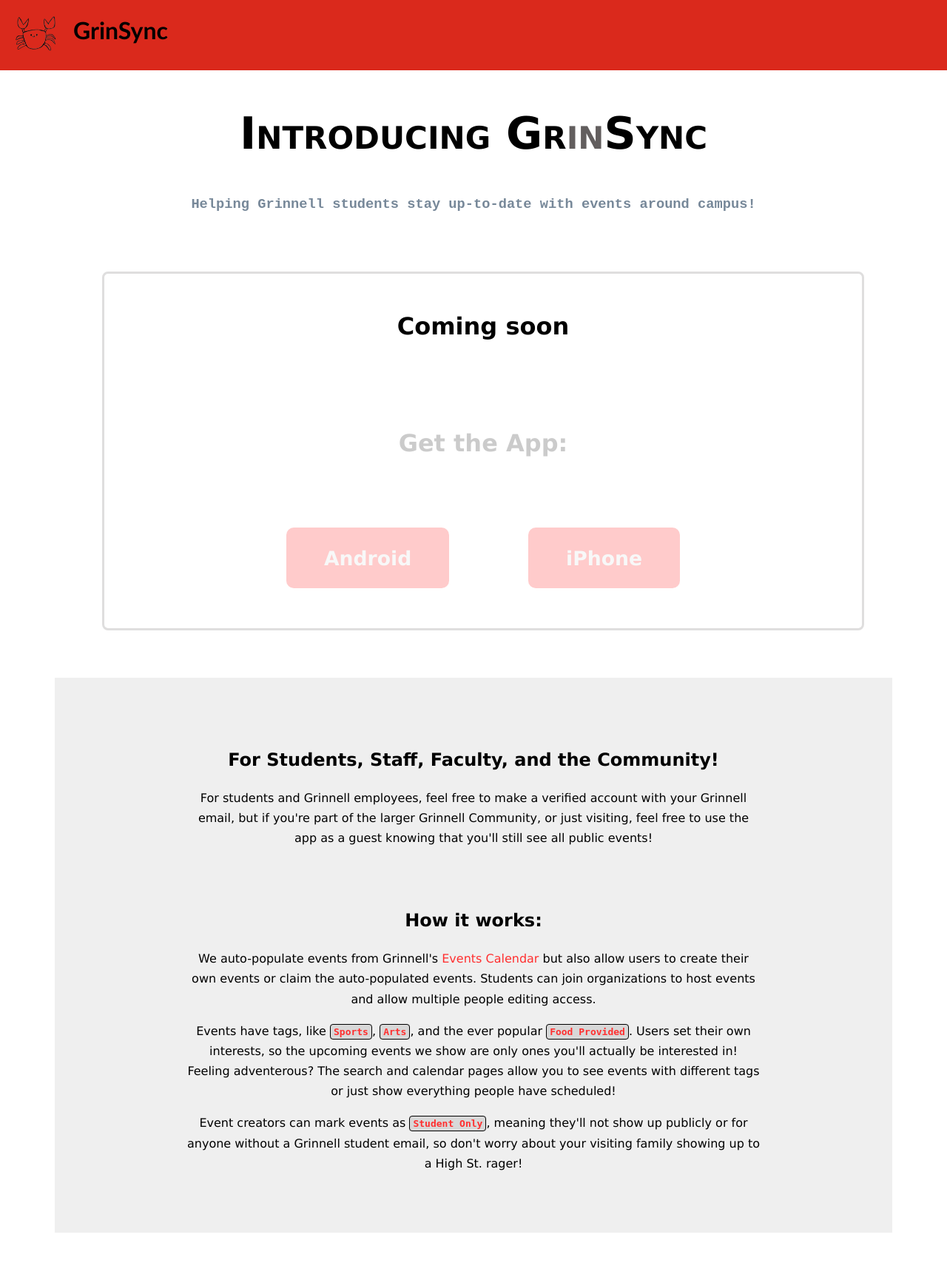
After one commit to GrinSync/GrinSyncBackend, a Django app: page / in a window 1280 px wide. The commit adds this page. Shown: the whole page at 74% size. Run offline with Django 5.2, Linux system fonts and the light colour scheme; parts of the project's set-up code (start-up, migrations or seed data) failed here and were passed over.

Commit message:
Add Basic Homepage to Site

```diff
--- a/GrinSync/urls.py
+++ b/GrinSync/urls.py
@@ -20,6 +20,7 @@ from rest_framework.authtoken import views as tokenViews
 from api import views as apiViews
 
 urlpatterns = [
+    path('', apiViews.home, name = 'homePage'),
     path('admin/', admin.site.urls),
     path('api/search', apiViews.search, name = 'search'),
     path('api/getUser', apiViews.getUser, name = 'getUser'),
--- a/api/static/base.css
+++ b/api/static/base.css
@@ -69,3 +69,94 @@ table.tagTable h4{
     border-width: 1px;
     height: 28px;
 }
+
+
+/* For the home page */
+div.welcomeHeader {
+    text-align: center;
+    margin-bottom: 10vh;
+}
+
+div.welcomeHeader h2{
+    font-family: Verdana, Geneva, Tahoma, sans-serif;
+    font-size: 45pt;
+    font-variant-caps: small-caps;
+}
+
+div.welcomeHeader h3{
+    font-family: 'Courier New', Courier, monospace;
+    color: lightslategray;
+}
+
+span.inText{
+    color: #625e5e;
+}
+
+.getTheApp{
+    padding: 2vw;
+    max-width: 76vw;
+    margin-left: 10vw;
+    padding-bottom: 10vh;
+    /*! background-color: #dfdede; */
+    border-radius: 8px;
+    text-align: center;
+    border: 3px solid #dfdede;
+}
+
+.getTheApp h2{
+    margin-bottom: 15vh;
+    font-family: Geneva, Tahoma, sans-serif;
+    font-size: xx-large;
+}
+
+.getTheApp a{
+    padding: 2vw 4vw;
+    border-radius: 10px;
+    margin: 1vw 4vw;
+    background: red;
+    color: #dfdede;
+    text-decoration: none;
+    font-family: Verdana, Geneva, Tahoma, sans-serif;
+    font-weight: bold;
+    font-size: 20pt;
+}
+
+div.overview{
+    text-align: center;
+    background-color: #eeeeeeee;
+    font-family: Verdana, Geneva, Tahoma, sans-serif;
+    margin: 5vw;
+    padding: 1vw;
+    padding-bottom: 8vh;
+}
+
+div.overview h2{
+    font-weight: bold;
+    padding-top: 8vh;
+    padding-bottom: .5vh;
+}
+
+div.overview p{
+    font-family: Geneva, Tahoma, sans-serif;
+    padding: 0 15%;
+    line-height: 1.7;
+}
+
+div.overview p a{
+    color: #ff2f2f;
+    text-decoration: none;
+}
+div.overview p a:hover{
+    color: #970c0c;
+    text-decoration: none;
+}
+
+div.overview p code{
+    border: 1px solid black;
+    border-radius: 4px;
+    background-color: #d8d8d8;
+    font-family: monospace;
+    padding: 2px 4px;
+    font-weight: bold;
+    color: #ff2f2f;
+}
--- /dev/null
+++ b/api/templates/home.html
@@ -0,0 +1,38 @@
+{% extends 'base.html' %}
+
+{% block content %}
+  <div class="welcomeHeader">
+    <h2>Introducing Gr<span class="inText">in</span>Sync </h2>
+    <h3>Helping Grinnell students stay up-to-date with events around campus!</h3>
+  </div>
+
+
+  <div class="getTheApp">
+    <h2>Coming soon</h2>
+    <div style="opacity: 20%;">
+        <h2>Get the App:</h2>
+        <a href="">Android</a>
+        <a href="">iPhone</a>
+    </div>
+  </div>
+
+  <div class="overview">
+    <h2>For Students, Staff, Faculty, and the Community!</h2>
+    <p>For students and Grinnell employees, feel free to make a verified account with your Grinnell email, but
+if you're part of the larger Grinnell Community, or just visiting, feel free to use the app as a guest knowing
+that you'll still see all public events!
+    </p>
+
+    <h2>How it works:</h2>
+    <p>We auto-populate events from Grinnell's <a href="https://events.grinnell.edu/">Events Calendar</a>
+        but also allow users to create their own events or claim the auto-populated events. Students can join organizations
+        to host events and allow multiple people editing access.</p>
+    <p>Events have tags, like <code>Sports</code>, <code>Arts</code>, and the ever popular <code>Food Provided</code>.
+        Users set their own interests, so the upcoming events we show are only ones you'll actually be interested in!
+        Feeling adventerous? The search and calendar pages allow you to see events with different tags or just show everything
+        people have scheduled!
+    </p>
+    <p>Event creators can mark events as <code>Student Only</code>, meaning they'll not show up publicly or for anyone without
+    a Grinnell student email, so don't worry about your visiting family showing up to a High St. rager!</p>
+  </div>
+{% endblock %}
--- a/api/views.py
+++ b/api/views.py
@@ -20,7 +20,7 @@ import api.serializers as serializers
 # import django.middleware.csrf as csrf
 # from rest_framework.views import APIView
 # from rest_framework.response import Response
-from api.aux_functions import addEventTags
+from api.aux_functions import addEventTags, setEventTags
 from api.models import Event, Organization, Tag, User
 
 CST = pytz.timezone('America/Chicago')
@@ -30,6 +30,11 @@ def getAutoPopulatedEventUser():
     return User.objects.get(username="moderator")
 
 # TODO: What happens if a non student creates a student only event? We prob let this happen, but can they edit it?
+
+def home(request):
+    """ The landing page for people interested in the app """
+
+    return render(request, "home.html")
 
 @ensure_csrf_cookie
 @api_view(['GET'])
@@ -338,7 +343,7 @@ def createEvent(request):
     orgName = request.POST.get("orgName", None) # Optional
     location = request.POST.get("location", None)
     studentsOnly = request.POST.get("studentsOnly", None)
-    tags = request.POST.get("tags", "") # Optional?
+    tags = request.POST.get("tags", None) # Optional?
     start = request.POST.get("start", None)
     end = request.POST.get("end", None)
 
@@ -379,6 +384,10 @@ def createEvent(request):
     # Turn studentsOnly from a string to a bool
     studentsOnly = studentsOnly.lower() in ['true', '1', 't', 'y', 'yes', 'yeah', 'yup', 'no cap', 'uh-huh']
 
+    if tags:
+        tags = tags.split(";")
+    else:
+        tags = []
 
     # Stuff for repeating events
     if (repeatDays != 0) or (repeatMonths != 0):
@@ -391,7 +400,7 @@ def createEvent(request):
         firstEvent = Event.objects.create(host = request.user, parentOrg = hostOrg, title = title,
                                     location = location, start = startDT, end = endDT,
                                     description = description, studentsOnly = studentsOnly)
-        addEventTags(firstEvent, tags)
+        addEventTags(firstEvent, tags) # addEventTags saves the event too, which feels harmless, but idk
 
         prevEvent = firstEvent
         startDT = startDT + offset
@@ -778,9 +787,7 @@ def editEvent(request):
         # Update the tags
         if newTags:
             tags = newTags.split(';')
-            event.tags.clear()
-            for tag in tags:
-                event.tags.add(Tag.objects.get(name = tag))
+            event = setEventTags(event, tags)
 
 
         event.save()
```
Also changed, not shown: api/aux_functions.py (+14 -5 lines), api/management/commands/scrape.py (+7 -11 lines), api/static/CalWithFrame.jpeg (added), api/static/EventDescriptionNoFrame.jpeg (added), api/static/SearchWithFrame.jpeg (added), api/static/UpcomingEventsWithFrame.jpeg (added).
